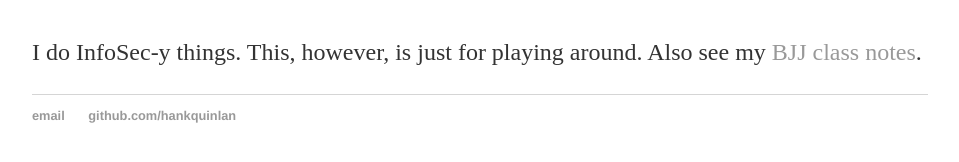
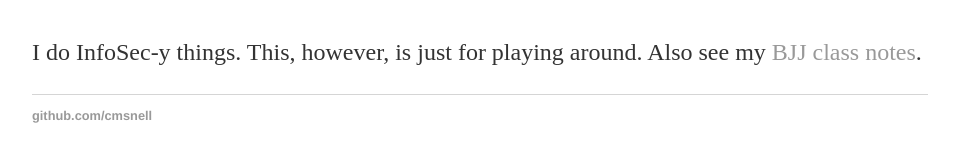
Before and after one commit to cmsnell/cmsnell.github.io, a Jekyll site: the page built from index.html, in a window 1280 px wide. Shown: the part 161-323 px from the top of the page, without its empty margins (160-1119 px from the left). Built offline with Jekyll 4.4.1, drawn with Linux system fonts in a browser that asks for light colours.

Commit message:
Update default.html
updating footer

```diff
--- a/_layouts/default.html
+++ b/_layouts/default.html
@@ -21,8 +21,8 @@
 			</div><!-- /.container -->
 			<footer>
 	    		<ul>
-	        		<li><a href="mailto:hankquinlanhub@gmail.com">email</a></li>
-	        		<li><a href="https://github.com/hankquinlan">github.com/hankquinlan</a></li>
+	        		<!-- <li><a href="mailto:hankquinlanhub@gmail.com">email</a></li> -->
+	        		<li><a href="https://github.com/cmsnell">github.com/cmsnell</a></li>
 				</ul>
 			</footer>
 		</body>
```
